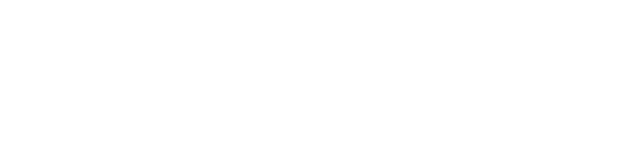
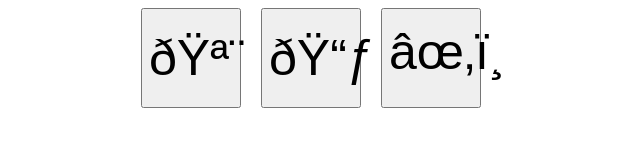
Before and after one commit to JamahlBoykin/odin-rock-paper-scissors, a plain HTML site: page index.html in a window 1280 px wide. Shown: the whole page, without its empty margins (329-969 px from the left). Drawn offline with Linux system fonts and the light colour scheme.

Commit message:
Create stylesheet and rock paper scissor buttons

```diff
--- a/index.html
+++ b/index.html
@@ -3,11 +3,16 @@
 <html lang="en">
   <head>
     <meta charset="UTC-8" />
-    <script src="javascript.js"></script>
+    <link rel="stylesheet" href="./styles.css">
+    <script src="./javascript.js"></script>
     <title>Rock Paper Scissors</title>
   </head>
 
   <body>
-
+    <div class="container">
+      <button class="choice">🪨</button>
+      <button class="choice">📃</button>
+      <button class="choice">✂️</button>
+    </div>
   </body>
 </html>
--- /dev/null
+++ b/styles.css
@@ -0,0 +1,11 @@
+.container {
+  display: flex;
+  justify-content: center;
+  gap: 20px;
+}
+
+.choice {
+  width: 100px;
+  height: 100px;
+  font-size: 50px;
+}
```
